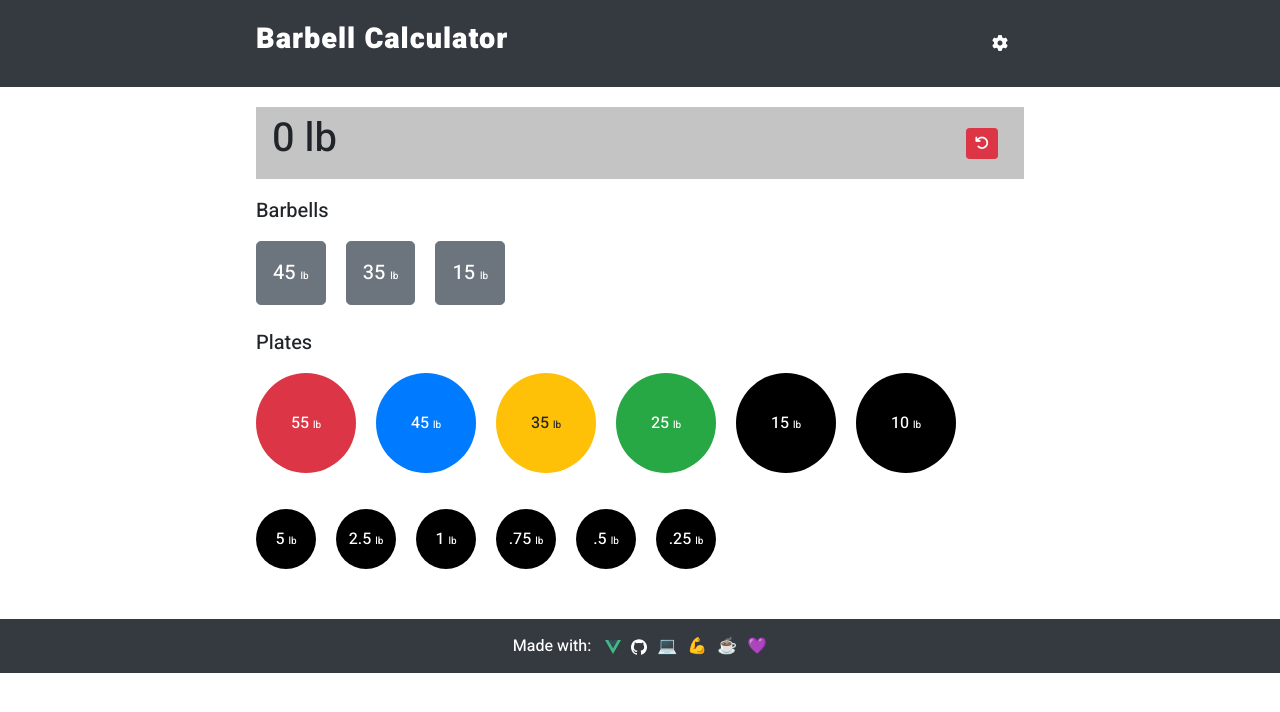
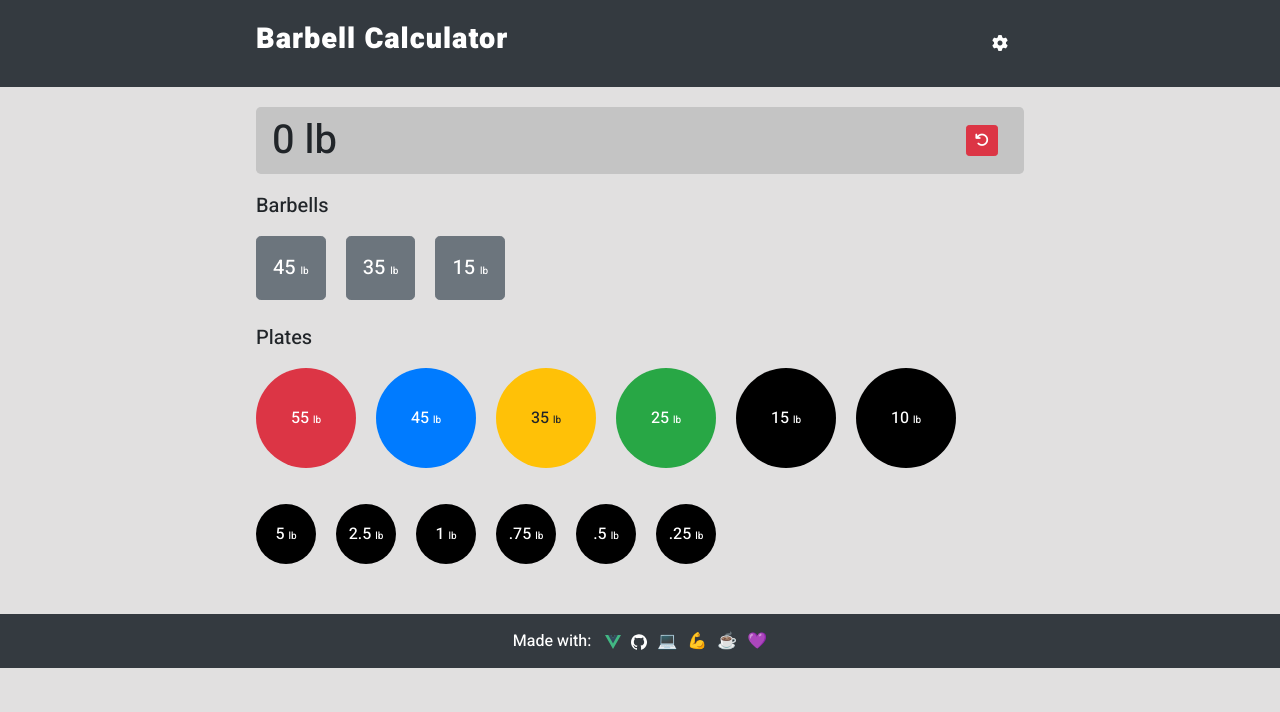
Before and after one commit to nikibrown/vue-barbell-calculator, a Vue app: page / in a window 1280 px wide. Shown: the top 712 px of the page. Built offline with nearby package versions, Linux system fonts and the light colour scheme.

Commit message:
style total weight

```diff
--- a/src/App.vue
+++ b/src/App.vue
@@ -431,6 +431,7 @@ export default {
 @import url('https://fonts.googleapis.com/css2?family=Heebo:wght@500;900&display=swap');
 
 body {
+    background-color: #E1E0E0;
     font-family: 'Heebo', sans-serif;
 }
 
@@ -529,6 +530,12 @@ main {
 
 .total-weight .navbar {
     background-color: #C4C4C4;
+    border-radius: .3rem;
+}
+
+.total-weight h1 {
+    line-height: 1;
+    margin-bottom: 0;
 }
 
 .btn {
```
